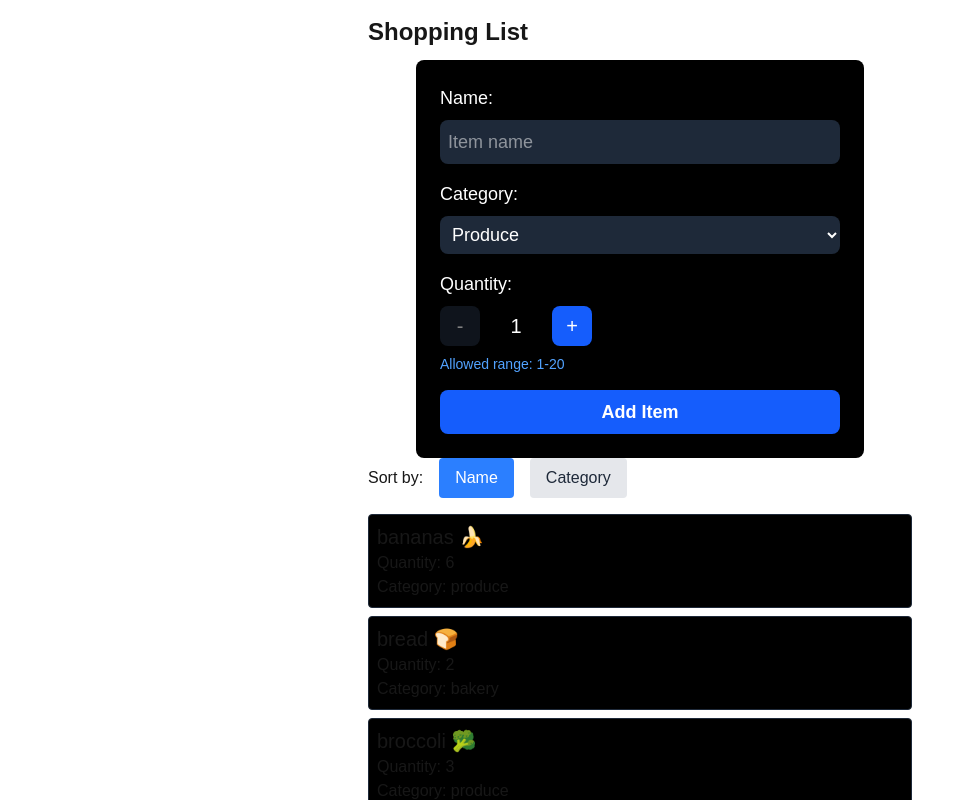
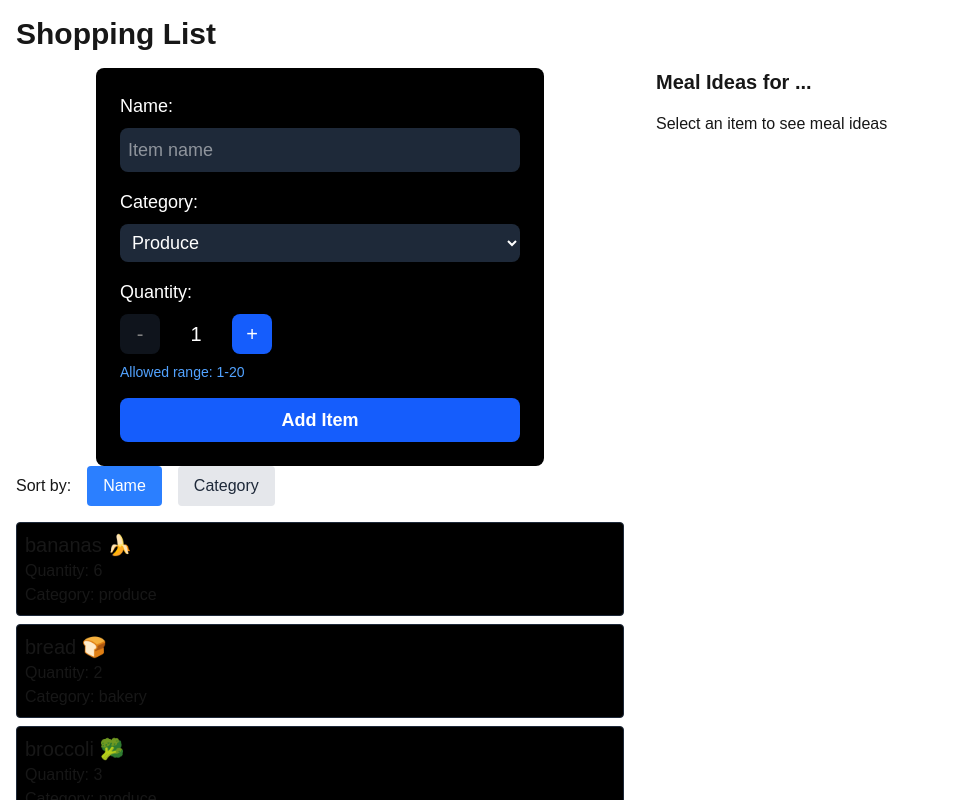
Before and after one commit to felix101930/cprg306-assignments, a Next.js app: page /week-8 in a window 1280 px wide. Shown: the top 800 px of the page, without its empty margins (0-959 px from the left). Built offline with nearby package versions, Linux system fonts and the light colour scheme.

Commit message:
modify page js

```diff
--- a/app/week-8/page.js
+++ b/app/week-8/page.js
@@ -3,24 +3,50 @@
 import { useState } from 'react';
 import ItemList from './item-list';
 import NewItem from './new-item';
+import MealIdeas from './meal-ideas';
 import itemsData from './items.json';
 
 export default function Page() {
-    // Initialize the items state
+    // Initialize states
     const [items, setItems] = useState(itemsData);
+    const [selectedItemName, setSelectedItemName] = useState("");
 
-    // Create the event handler function
+    // Event handler for adding new items
     const handleAddItem = (newItem) => {
         setItems([...items, newItem]);
     };
 
+    // Event handler for selecting an item
+    const handleItemSelect = (itemName) => {
+        // Clean up the item name by:
+        // 1. Remove emojis
+        // 2. Remove anything after the comma (including the comma)
+        // 3. Trim whitespace
+        const cleanName = itemName
+            .replace(/[\u{1F300}-\u{1F9FF}]/gu, '') // Remove emojis
+            .split(',')[0] // Remove anything after comma
+            .trim(); // Remove extra whitespace
+
+        setSelectedItemName(cleanName);
+    };
+
     return (
-        <main className="p-4 max-w-xl mx-auto">
-            <h1 className="text-2xl font-bold mb-3">Shopping List</h1>
+        <main className="p-4">
+            <h1 className="text-3xl font-bold mb-4">Shopping List</h1>
 
-            <NewItem onAddItem={handleAddItem} />
+            <div className="flex gap-8">
+                <div className="flex-1">
+                    <NewItem onAddItem={handleAddItem} />
+                    <ItemList
+                        items={items}
+                        onItemSelect={handleItemSelect}
+                    />
+                </div>
 
-            <ItemList items={items} />
+                <div className="flex-1">
+                    <MealIdeas ingredient={selectedItemName} />
+                </div>
+            </div>
         </main>
     );
 }
```
